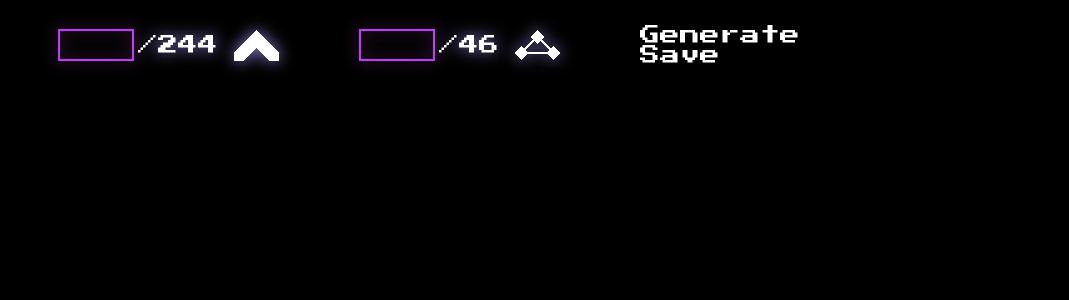
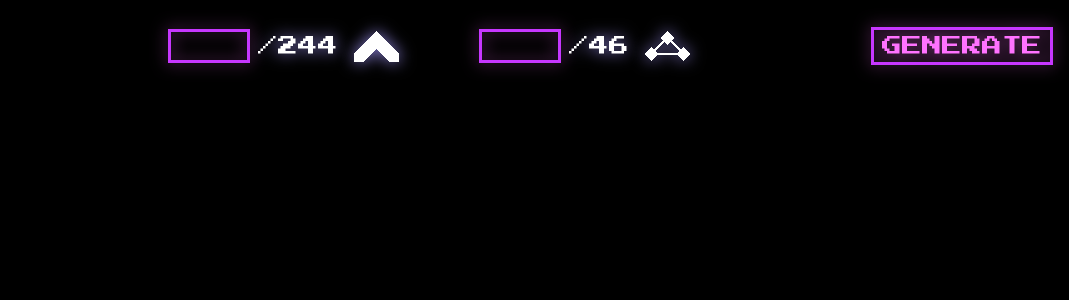
Before and after one commit to tarikcoskun/unicorns-software, a Vue app: page /editor/1 in a window 1280 px wide. Shown: the top 300 px of the page, without its empty margins (211-1280 px from the left). Built offline with nearby package versions, Linux system fonts and the light colour scheme.

Commit message:
🎨 Style improvements

```diff
--- a/src/pages/editor/[slot].vue
+++ b/src/pages/editor/[slot].vue
@@ -42,7 +42,7 @@ if (!slots.value[Number(route.params.slot)]) location.href = "/"
       <img src="/img/exploration-point.png" alt="Exploration points" />
     </div>
 
-    <a id="download" @click.prevent="generateSave(Number(route.params.slot), { skillPoints: activeSlot.skillPoints, explorationPoints: activeSlot.explorationPoints })">Generate Save</a>
+    <a class="button" @click.prevent="generateSave(Number(route.params.slot), { skillPoints: activeSlot.skillPoints, explorationPoints: activeSlot.explorationPoints })">GENERATE</a>
   </header>
 
   <!-- <main class="levels">
--- a/src/styles/chapter.scss
+++ b/src/styles/chapter.scss
@@ -1,11 +1,9 @@
 header.points {
-  left: 50%;
-  top: 16px;
+  padding: 16px;
   gap: 80px;
   display: flex;
-  position: fixed;
   align-items: center;
-  transform: translateX(-50%);
+  justify-content: center;
 
   div.point-container {
     gap: 16px;
@@ -14,7 +12,7 @@ header.points {
     justify-content: center;
 
     h1 {
-      gap: 4px;
+      gap: 8px;
       display: flex;
       font-size: 20px;
       align-items: center;
@@ -26,10 +24,10 @@ header.points {
         background: none;
         border-radius: 0;
         text-align: right;
-        padding: 4px;
+        padding: 4px 6px;
         box-sizing: content-box;
         -moz-appearance: textfield;
-        border: 2px solid #c737ff;
+        border: 3px solid #c737ff;
         filter: drop-shadow(0 0 8px #ff72ff90);
         &::-webkit-outer-spin-button,
         &::-webkit-inner-spin-button {
@@ -42,6 +40,8 @@ header.points {
     }
     img { filter: drop-shadow(0 0 8px #8c82d8); }
   }
+
+  a.button { position: absolute; right: 16px; }
 }
 
 main.levels {
--- a/src/styles/main.scss
+++ b/src/styles/main.scss
@@ -57,3 +57,23 @@ html {
     }
   }
 }
+
+
+.button {
+  padding: 6px 8px;
+  font-size: 20px;
+  color: #ff72ff;
+  background: none;
+  border-radius: 0;
+  text-align: right;
+  box-sizing: content-box;
+  -moz-appearance: textfield;
+  border: 3px solid #c737ff;
+  filter: drop-shadow(0 0 8px #ff72ff90);
+  &::-webkit-outer-spin-button,
+  &::-webkit-inner-spin-button {
+    -webkit-appearance: none;
+    margin: 0;
+  }
+  &:focus { outline: none; }
+}
```
Also changed, not shown: src/styles/slots.scss (+1 -6 lines).
